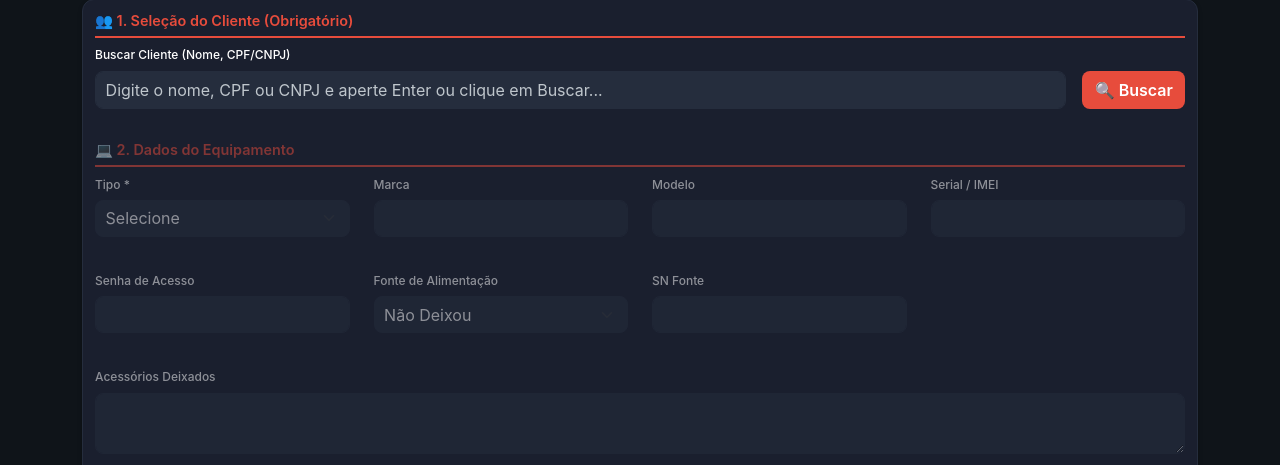
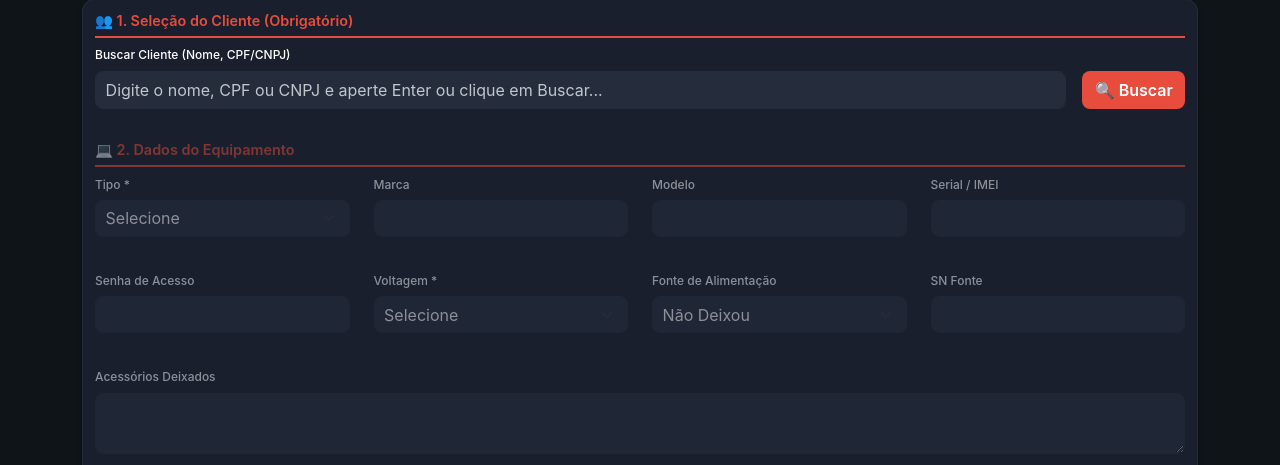
Before and after one commit to Hedigar/OS, a PHP site: template app/Views/os/form.php in a window 1280 px wide. Shown: the part 867-1332 px from the top of the page. Run offline with PHP 8.4, Linux system fonts and the light colour scheme; the template is opened without the code that fills it, so the values that code supplies are empty; some libraries are stand-ins or nearby versions.

Commit message:
Adicionado campo voltagem e modal

```diff
--- a/app/Controllers/OrdemServicoController.php
+++ b/app/Controllers/OrdemServicoController.php
@@ -141,6 +141,7 @@ class OrdemServicoController extends BaseController
                     'modelo' => filter_input(INPUT_POST, 'modelo_equipamento', FILTER_SANITIZE_SPECIAL_CHARS),
                     'serial' => $serial,
                     'senha' => filter_input(INPUT_POST, 'senha_equipamento', FILTER_SANITIZE_SPECIAL_CHARS),
+                    'voltagem' => filter_input(INPUT_POST, 'voltagem', FILTER_SANITIZE_SPECIAL_CHARS),
                     'acessorios' => filter_input(INPUT_POST, 'acessorios_equipamento', FILTER_SANITIZE_SPECIAL_CHARS),
                     'possui_fonte' => filter_input(INPUT_POST, 'fonte_equipamento', FILTER_SANITIZE_SPECIAL_CHARS) === 'sim' ? 1 : 0,
                     'sn_fonte' => filter_input(INPUT_POST, 'sn_fonte', FILTER_SANITIZE_SPECIAL_CHARS),
--- a/app/Models/OrdemServico.php
+++ b/app/Models/OrdemServico.php
@@ -24,6 +24,7 @@ class OrdemServico extends Model
                        e.modelo as equipamento_modelo,
                        e.serial as equipamento_serial,
                        e.senha as equipamento_senha,
+                       e.voltagem as voltagem,
                        e.acessorios as equipamento_acessorios,
                        e.possui_fonte as equipamento_fonte,
                        e.sn_fonte as equipamento_sn_fonte
--- a/app/Views/os/form.php
+++ b/app/Views/os/form.php
@@ -115,6 +115,16 @@ $statuses = $statuses ?? [];
                         </div>
 
                         <div class="form-group">
+                            <label for="voltagem">Voltagem *</label>
+                            <select id="voltagem" name="voltagem" class="form-select" required>
+                                <option value="">Selecione</option>
+                                <option value="bivolt" <?php echo ($is_edit && ($ordem['voltagem'] ?? '') == 'bivolt') ? 'selected' : ''; ?>>Bivolt</option>
+                                <option value="110" <?php echo ($is_edit && ($ordem['voltagem'] ?? '') == '110') ? 'selected' : ''; ?>>110V</option>
+                                <option value="220" <?php echo ($is_edit && ($ordem['voltagem'] ?? '') == '220') ? 'selected' : ''; ?>>220V</option>
+                            </select>
+                        </div>
+
+                        <div class="form-group">
                             <label for="fonte_equipamento">Fonte de Alimentação</label>
                             <select id="fonte_equipamento" name="fonte_equipamento" class="form-select">
                                 <option value="nao" <?php echo ($is_edit && $ordem['equipamento_fonte'] == 0) ? 'selected' : ''; ?>>Não Deixou</option>
@@ -184,10 +194,24 @@ $statuses = $statuses ?? [];
             </div>
 
             <div class="d-flex gap-3 mt-4">
-                <button type="submit" class="btn btn-primary btn-lg">💾 Salvar Ordem de Serviço</button>
+                <button type="button" id="btn-salvar-modal" class="btn btn-primary btn-lg">💾 Salvar Ordem de Serviço</button>
                 <a href="<?php echo BASE_URL; ?>ordens" class="btn btn-secondary btn-lg">Cancelar</a>
             </div>
         </form>
+    </div>
+</div>
+
+<!-- Modal de Confirmação -->
+<div id="confirm-modal" class="modal" style="display: none; position: fixed; top: 0; left: 0; width: 100%; height: 100%; background: rgba(0,0,0,0.5); z-index: 9999; align-items: center; justify-content: center;">
+    <div class="modal-content" style="background: var(--dark-secondary); padding: 2rem; border-radius: 8px; max-width: 500px; width: 90%;">
+        <h3 style="margin-top: 0; color: var(--text-primary);">⚠️ Aviso Importante</h3>
+        <p style="color: var(--text-secondary); line-height: 1.6;">
+            Todos os campos devem ser preenchido, caso algum campo não exista ainda é sua responsabilidade adicionar no campo de observações. <strong>SUA RESPONSABILIDADE, SOMENTE SUA, UNICAMENTE SUA</strong>
+        </p>
+        <div class="d-flex gap-3 mt-4 justify-content-end">
+            <button type="button" id="btn-voltar" class="btn btn-secondary">Voltar e Preencher Observações</button>
+            <button type="button" id="btn-confirmar-salvar" class="btn btn-primary">Salvar OS</button>
+        </div>
     </div>
 </div>
 
@@ -203,6 +227,26 @@ document.addEventListener('DOMContentLoaded', () => {
     const equipSelectDiv = document.getElementById('select_equipamento_div');
     const equipSelect = document.getElementById('equipamento_select');
     const removeClientBtn = document.getElementById('remove_client_btn');
+    const btnSalvarModal = document.getElementById('btn-salvar-modal');
+    const confirmModal = document.getElementById('confirm-modal');
+    const btnVoltar = document.getElementById('btn-voltar');
+    const btnConfirmarSalvar = document.getElementById('btn-confirmar-salvar');
+    const osForm = document.getElementById('os-form');
+
+    // Mostrar modal ao clicar em salvar
+    btnSalvarModal.addEventListener('click', () => {
+        confirmModal.style.display = 'flex';
+    });
+
+    // Fechar modal e voltar
+    btnVoltar.addEventListener('click', () => {
+        confirmModal.style.display = 'none';
+    });
+
+    // Confirmar e enviar o formulário
+    btnConfirmarSalvar.addEventListener('click', () => {
+        osForm.submit();
+    });
 
     function buscarCliente() {
         const termo = searchInput.value.trim();
@@ -365,6 +409,7 @@ document.addEventListener('DOMContentLoaded', () => {
         document.getElementById('modelo_equipamento').value = data.modelo || '';
         document.getElementById('serial_equipamento').value = data.serial || '';
         document.getElementById('senha_equipamento').value = data.senha || '';
+        document.getElementById('voltagem').value = data.voltagem || '';
         document.getElementById('fonte_equipamento').value = (data.possui_fonte == 1 || data.equipamento_fonte == 1) ? 'sim' : 'nao';
         document.getElementById('sn_fonte').value = data.sn_fonte || '';
         document.getElementById('acessorios_equipamento').value = data.acessorios || '';
@@ -377,13 +422,14 @@ document.addEventListener('DOMContentLoaded', () => {
         document.getElementById('modelo_equipamento').value = '';
         document.getElementById('serial_equipamento').value = '';
         document.getElementById('senha_equipamento').value = '';
+        document.getElementById('voltagem').value = '';
         document.getElementById('fonte_equipamento').value = 'nao';
         document.getElementById('sn_fonte').value = '';
         document.getElementById('acessorios_equipamento').value = '';
     }
 
     function lockEquipFields(lock) {
-        const fields = ['tipo_equipamento', 'marca_equipamento', 'modelo_equipamento', 'serial_equipamento', 'senha_equipamento', 'fonte_equipamento', 'sn_fonte', 'acessorios_equipamento'];
+        const fields = ['tipo_equipamento', 'marca_equipamento', 'modelo_equipamento', 'serial_equipamento', 'senha_equipamento', 'voltagem', 'fonte_equipamento', 'sn_fonte', 'acessorios_equipamento'];
         fields.forEach(id => {
             const el = document.getElementById(id);
             if (lock) {
--- /dev/null
+++ b/migrations/add_voltagem_to_equipamentos.sql
@@ -0,0 +1 @@
+ALTER TABLE equipamentos ADD COLUMN voltagem VARCHAR(20) NULL COMMENT 'Voltagem do equipamento (bivolt, 110, 220)';
```
Lines whose indentation alone changed are shown as unchanged.
